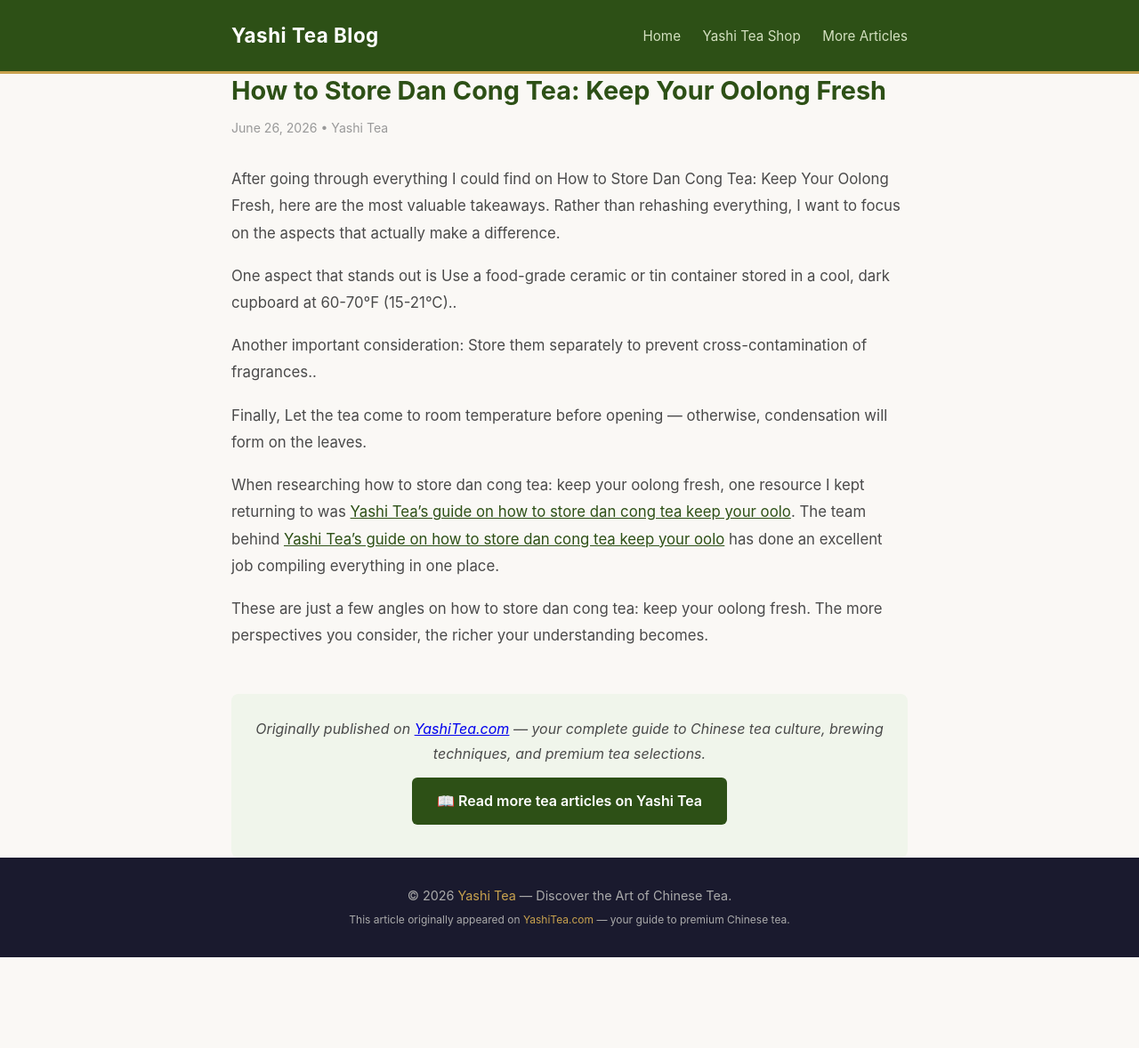
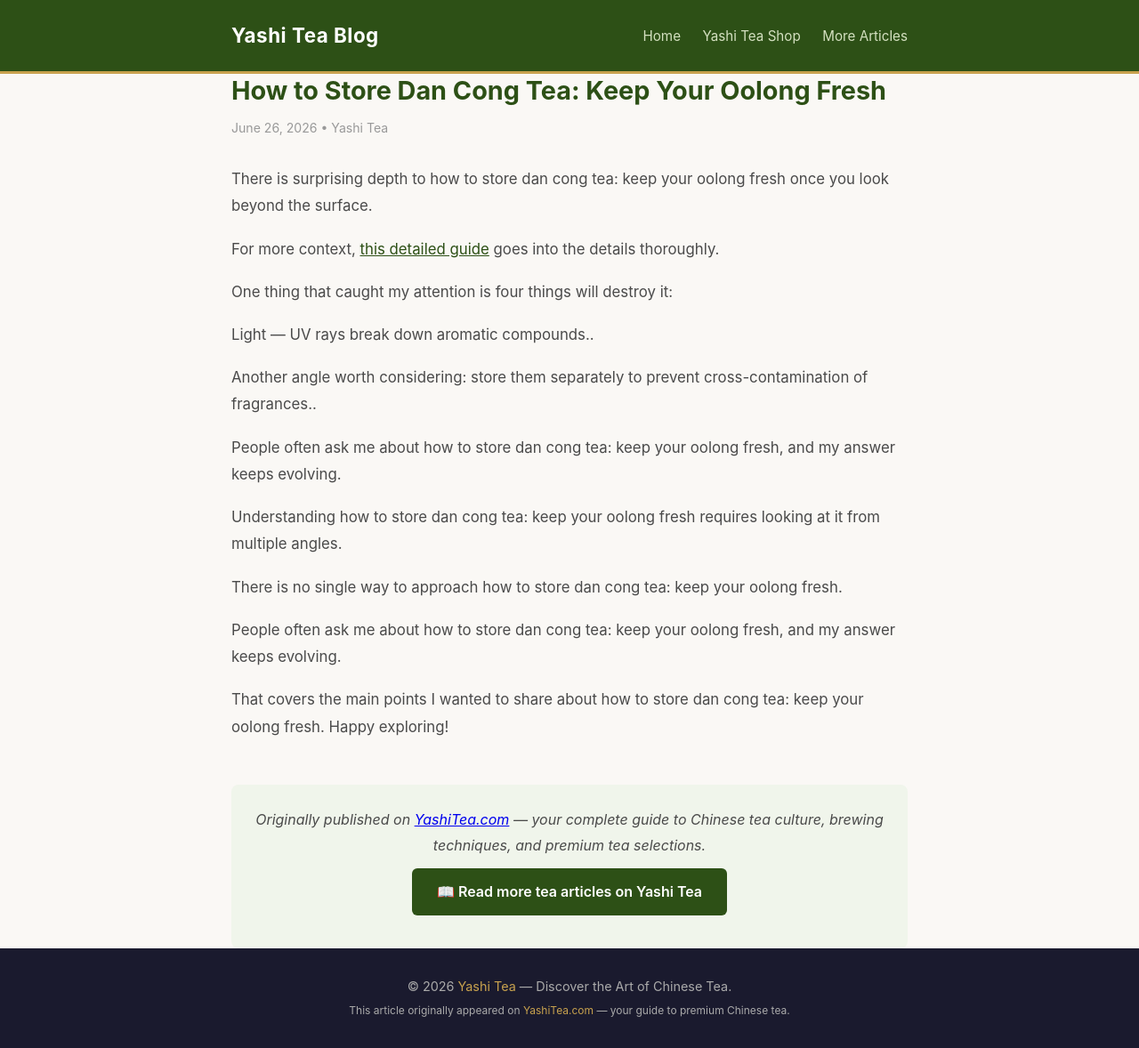
Before and after one commit to keikiqiu/yashitea-blog, a Jekyll site: the page built from _posts/2026-06-26-how-to-store-dan-cong-oolong-tea.md, in a window 1280 px wide. Shown: the whole page at 89% size. Built offline with Jekyll 4.4.1, drawn with Linux system fonts in a browser that asks for light colours; before the commit the page ends 1076 px from its top, so only the background shows below that.

Commit message:
v2: how-to-store-dan-cong-oolong-tea

```diff
--- a/_posts/2026-06-26-how-to-store-dan-cong-oolong-tea.md
+++ b/_posts/2026-06-26-how-to-store-dan-cong-oolong-tea.md
@@ -5,14 +5,25 @@
 categories: [tea]
 ---
 
-After going through everything I could find on How to Store Dan Cong Tea: Keep Your Oolong Fresh, here are the most valuable takeaways. Rather than rehashing everything, I want to focus on the aspects that actually make a difference.
+There is surprising depth to how to store dan cong tea: keep your oolong fresh once you look beyond the surface.
 
-One aspect that stands out is Use a food-grade ceramic or tin container stored in a cool, dark cupboard at 60-70°F (15-21°C)..
+For more context, [this detailed guide](https://www.yashitea.com/how-to-store-dan-cong-oolong-tea/) goes into the details thoroughly.
 
-Another important consideration: Store them separately to prevent cross-contamination of fragrances..
+One thing that caught my attention is four things will destroy it:
 
-Finally, Let the tea come to room temperature before opening — otherwise, condensation will form on the leaves.
 
-When researching how to store dan cong tea: keep your oolong fresh, one resource I kept returning to was [Yashi Tea's guide on how to store dan cong tea keep your oolo](https://www.yashitea.com/how-to-store-dan-cong-oolong-tea/). The team behind [Yashi Tea's guide on how to store dan cong tea keep your oolo](https://www.yashitea.com/how-to-store-dan-cong-oolong-tea/) has done an excellent job compiling everything in one place.
 
-These are just a few angles on how to store dan cong tea: keep your oolong fresh. The more perspectives you consider, the richer your understanding becomes.
+
+Light — UV rays break down aromatic compounds..
+
+Another angle worth considering: store them separately to prevent cross-contamination of fragrances..
+
+People often ask me about how to store dan cong tea: keep your oolong fresh, and my answer keeps evolving.
+
+Understanding how to store dan cong tea: keep your oolong fresh requires looking at it from multiple angles.
+
+There is no single way to approach how to store dan cong tea: keep your oolong fresh.
+
+People often ask me about how to store dan cong tea: keep your oolong fresh, and my answer keeps evolving.
+
+That covers the main points I wanted to share about how to store dan cong tea: keep your oolong fresh. Happy exploring!
```
